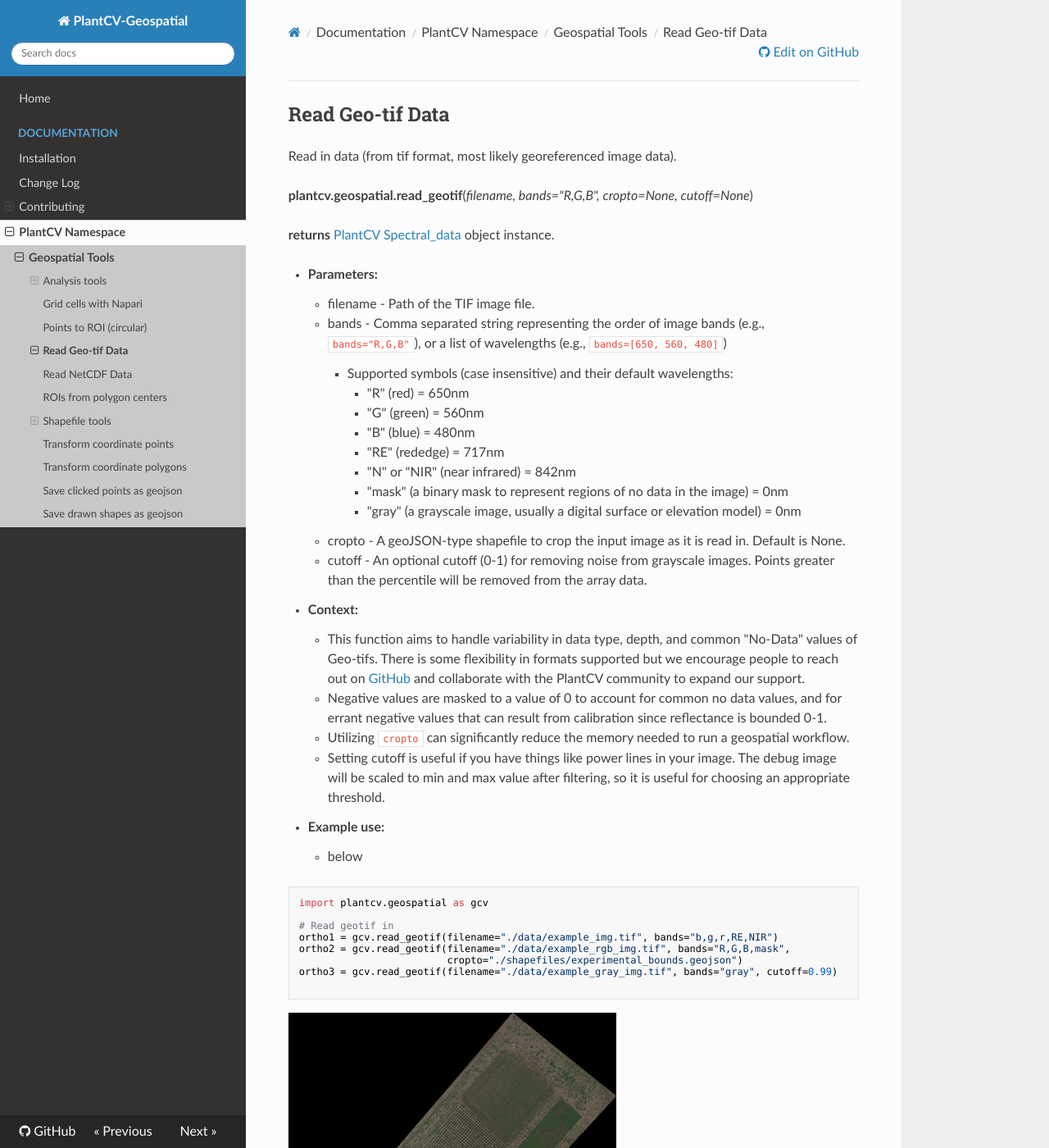
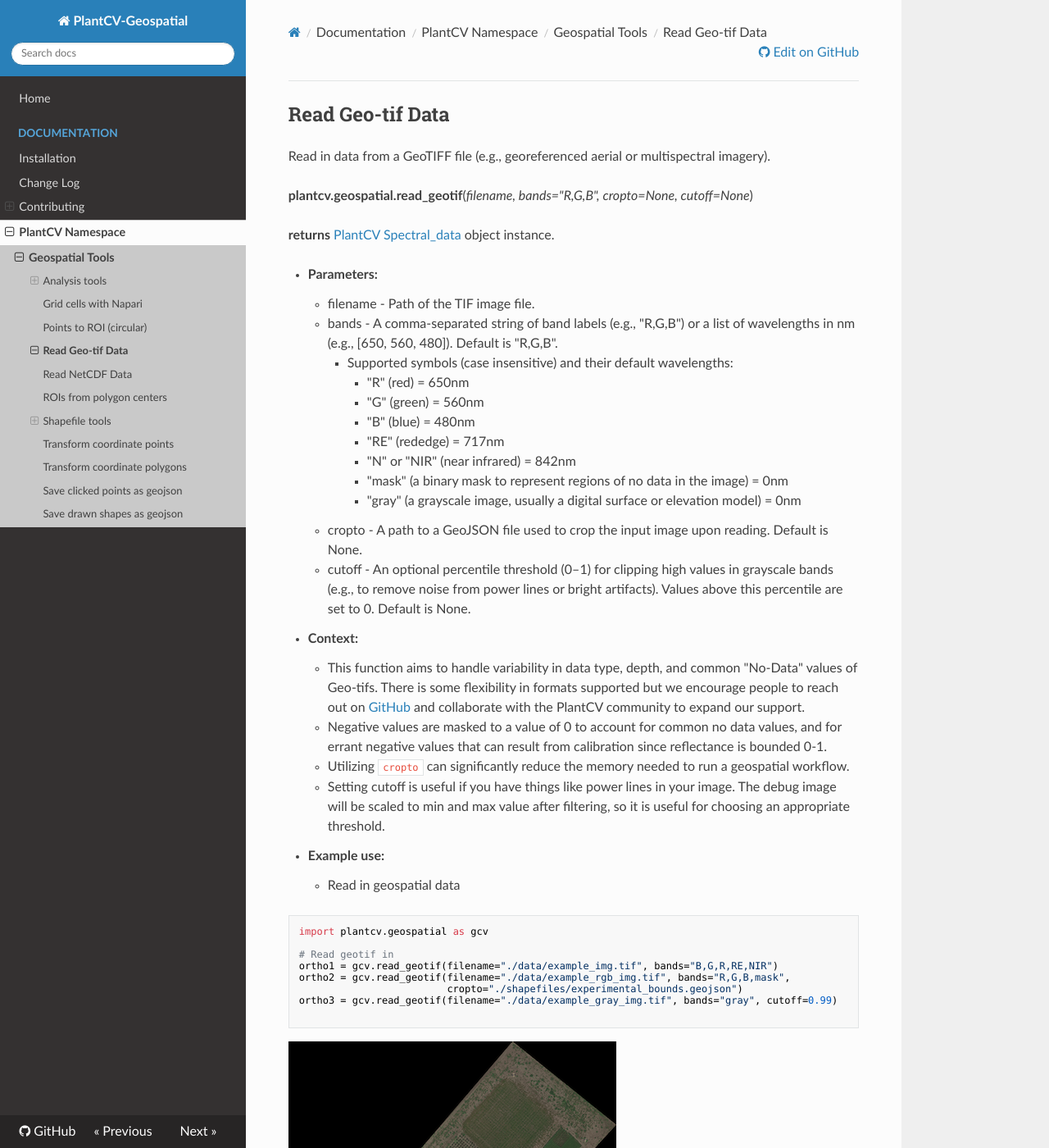
Before and after one commit to danforthcenter/plantcv-geospatial, an MkDocs documentation site: the page built from docs/read_geotif.md, in a window 1280 px wide and 1400 px high. Shown: the whole window at 82% size. Built offline with MkDocs 1.6.1, drawn with Linux system fonts in a browser that asks for light colours; nearby versions of some CDN libraries.

Commit message:
doc updates

````diff
--- a/docs/read_geotif.md
+++ b/docs/read_geotif.md
@@ -1,6 +1,6 @@
 ## Read Geo-tif Data
 
-Read in data (from tif format, most likely georeferenced image data).
+Read in data from a GeoTIFF file (e.g., georeferenced aerial or multispectral imagery).
 
 **plantcv.geospatial.read_geotif**(*filename, bands="R,G,B", cropto=None, cutoff=None*)
 
@@ -8,7 +8,7 @@ Read in data (from tif format, most likely georeferenced image data).
 
 - **Parameters:**
     - filename - Path of the TIF image file.
-    - bands - Comma separated string representing the order of image bands (e.g., `bands="R,G,B"`), or a list of wavelengths (e.g., `bands=[650, 560, 480]`)
+    - bands - A comma-separated string of band labels (e.g., "R,G,B") or a list of wavelengths in nm (e.g., [650, 560, 480]). Default is "R,G,B".
         - Supported symbols (case insensitive) and their default wavelengths:
             - "R" (red) = 650nm
             - "G" (green) = 560nm
@@ -17,8 +17,8 @@ Read in data (from tif format, most likely georeferenced image data).
             - "N" or "NIR" (near infrared) = 842nm
             - "mask" (a binary mask to represent regions of no data in the image) = 0nm
             - "gray" (a grayscale image, usually a digital surface or elevation model) = 0nm
-    - cropto - A geoJSON-type shapefile to crop the input image as it is read in. Default is None.
-    - cutoff - An optional cutoff (0-1) for removing noise from grayscale images. Points greater than the percentile will be removed from the array data.
+    - cropto - A path to a GeoJSON file used to crop the input image upon reading. Default is None.
+    - cutoff - An optional percentile threshold (0–1) for clipping high values in grayscale bands (e.g., to remove noise from power lines or bright artifacts). Values above this percentile are set to 0. Default is None.
 
 - **Context:**
     - This function aims to handle variability in data type, depth, and common "No-Data" values of Geo-tifs. There is some flexibility in formats supported but we encourage people to reach out on [GitHub](https://github.com/danforthcenter/plantcv-geospatial/issues) and collaborate with the PlantCV community to expand our support.
@@ -27,13 +27,13 @@ Read in data (from tif format, most likely georeferenced image data).
     - Setting cutoff is useful if you have things like power lines in your image. The debug image will be scaled to min and max value after filtering, so it is useful for choosing an appropriate threshold.
 
 - **Example use:**
-    - below
+    - Read in geospatial data
 
 ```python
 import plantcv.geospatial as gcv
 
 # Read geotif in
-ortho1 = gcv.read_geotif(filename="./data/example_img.tif", bands="b,g,r,RE,NIR")
+ortho1 = gcv.read_geotif(filename="./data/example_img.tif", bands="B,G,R,RE,NIR")
 ortho2 = gcv.read_geotif(filename="./data/example_rgb_img.tif", bands="R,G,B,mask",
                          cropto="./shapefiles/experimental_bounds.geojson")
 ortho3 = gcv.read_geotif(filename="./data/example_gray_img.tif", bands="gray", cutoff=0.99)
````
